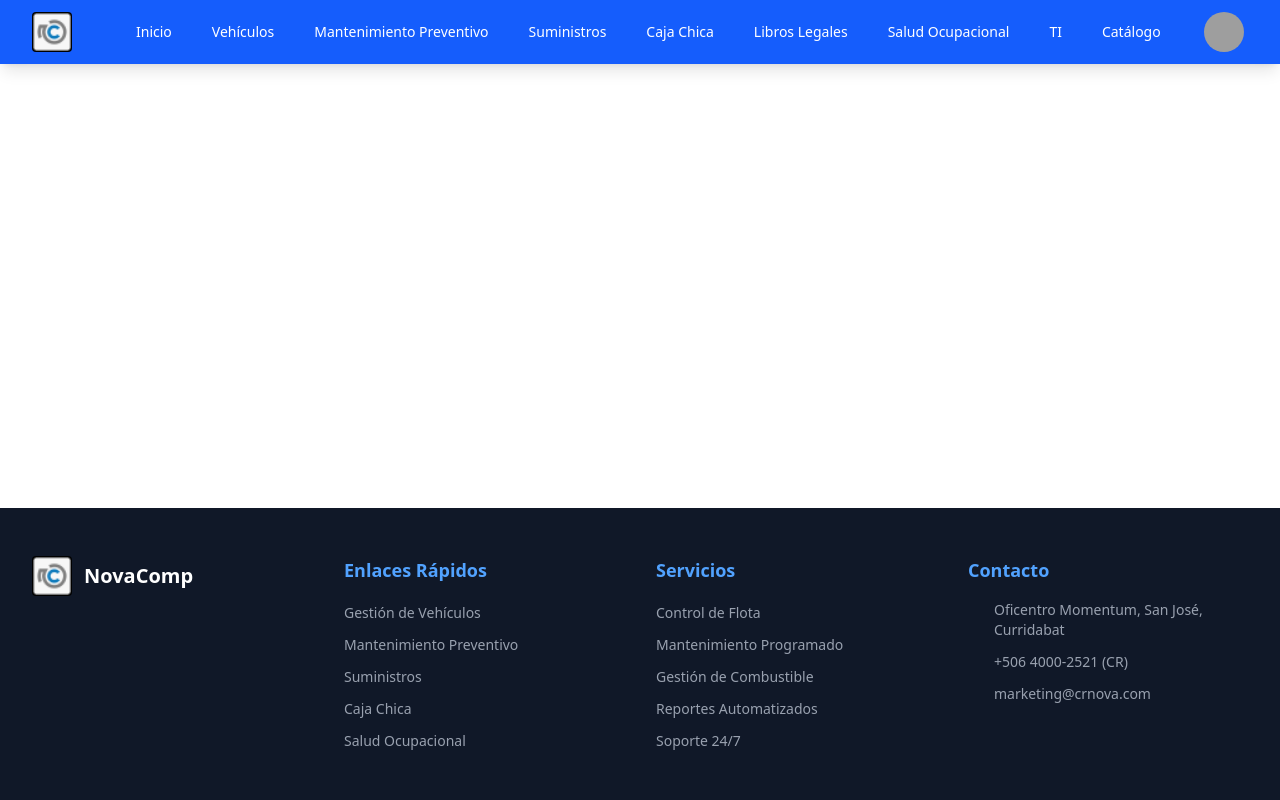
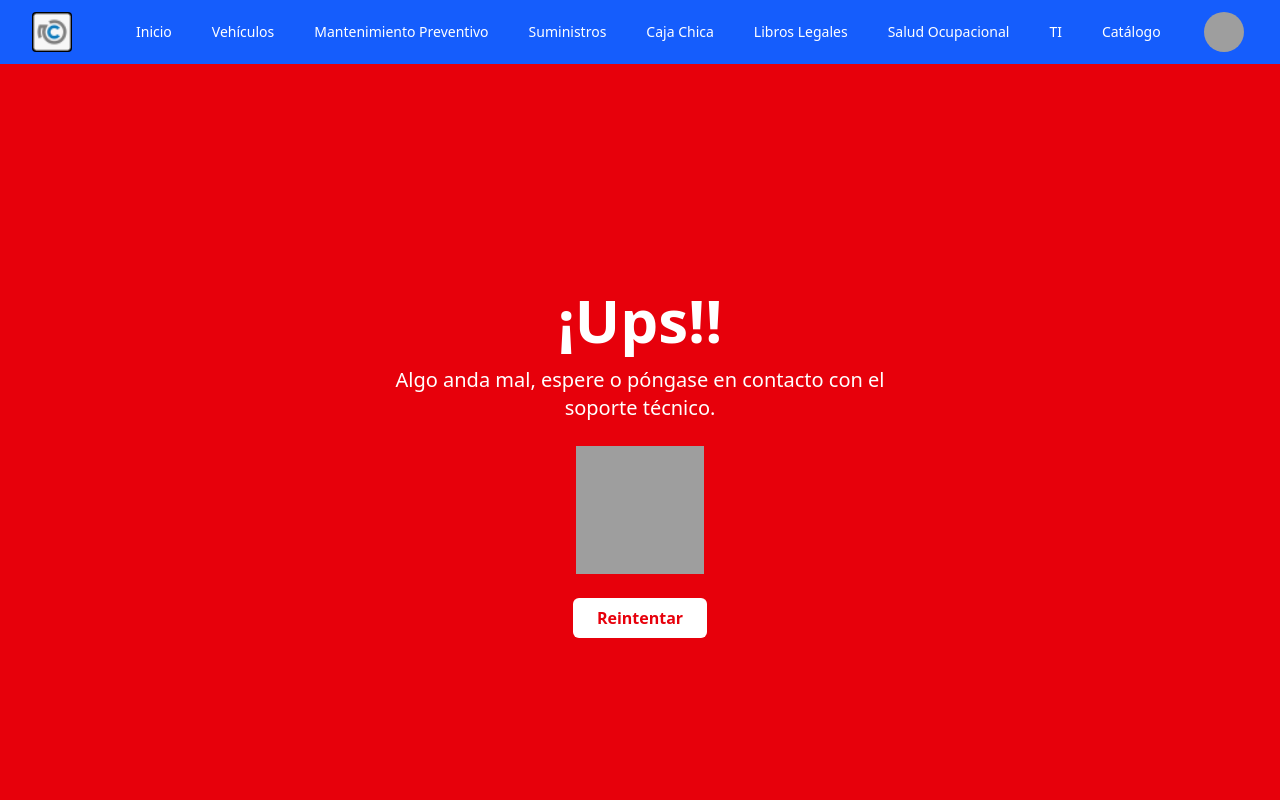
Before and after one commit to dennis-gomez/Dummy, a React (Vite) app in the folder dummy/: page /errorPage in a window 1280 px wide. Shown: the top 800 px of the page. Built offline with nearby package versions, Linux system fonts and the light colour scheme; grey boxes are pictures that could not be loaded; some icons are missing.

Commit message:
nueva vista de error

```diff
--- a/dummy/src/App.jsx
+++ b/dummy/src/App.jsx
@@ -10,7 +10,7 @@ import OHPersonnelPage from './components/pages/ohPersonnelPage'
 import LegalBookPage from './components/pages/legalBookPage'
 import HomePage from './components/pages/homePage'
 import LandingPage from './components/pages/landingPage'
-
+import ErrorPage from './components/pages/errorPage'
 function App() {
   return (
     <BrowserRouter>
@@ -24,6 +24,7 @@ function App() {
           <Routes>
              <Route path="/" element={<HomePage />} />
                <Route path="/landingPage" element={<LandingPage />} />
+                <Route path="/errorPage" element={<ErrorPage />} />
             <Route path="/catalogo/gestionar" element={<MiscellaneousPage />} />
             <Route path="/salud/botiquin" element={<MedicKitPage />} />
             <Route path="/vehiculos" element={<VehiclePage />} />
--- /dev/null
+++ b/dummy/src/components/pages/errorPage.jsx
@@ -0,0 +1,25 @@
+import React from 'react';
+
+const ErrorPage = () => {
+  return (
+    <div className="min-h-screen bg-red-600 flex flex-col justify-center items-center p-8">
+      <h1 className="text-white text-6xl font-extrabold mb-4">¡Ups!!</h1>
+      <p className="text-white text-xl mb-6 max-w-lg text-center">
+        Algo anda mal, espere o póngase en contacto con el soporte técnico.
+      </p>
+      <img
+        src="https://cdn-icons-png.flaticon.com/512/463/463612.png"
+        alt="Error icon"
+        className="w-32 h-32 mb-6"
+      />
+      <button
+        onClick={() => window.location.reload()}
+        className="bg-white text-red-600 font-semibold py-2 px-6 rounded-md hover:bg-gray-100 transition-colors duration-200"
+      >
+        Reintentar
+      </button>
+    </div>
+  );
+};
+
+export default ErrorPage;
```
